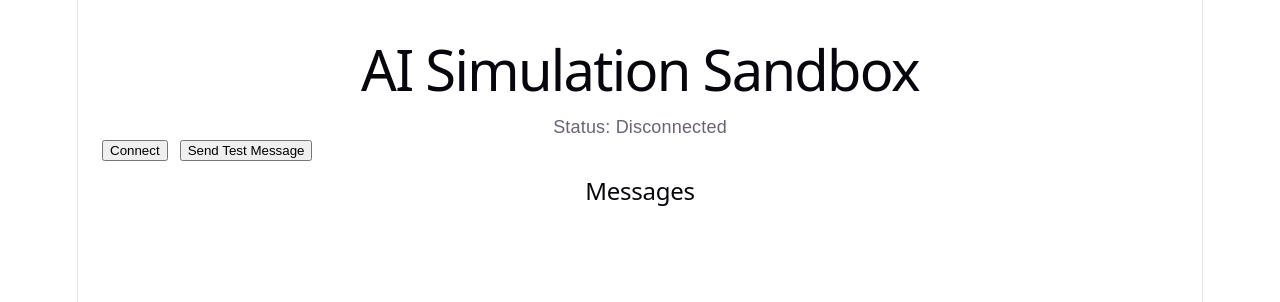
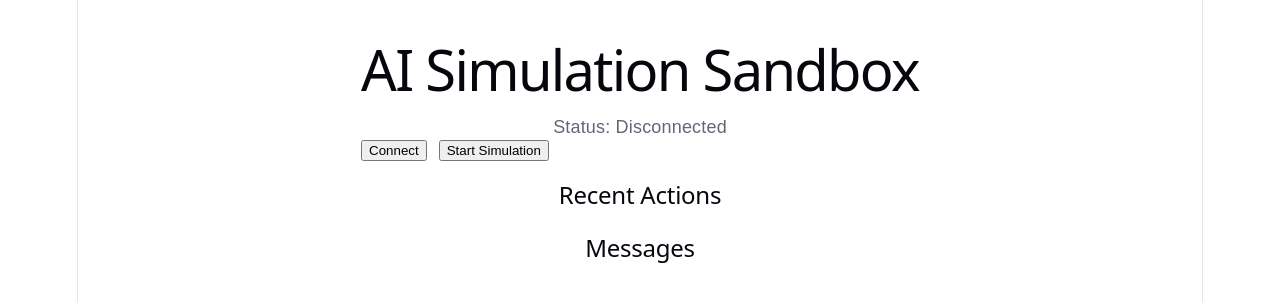
Before and after one commit to Buck0730/ai-sandbox-frontend, a React (Vite) app in the folder AI-Agents/: page / in a window 1280 px wide. Shown: the top 302 px of the page. Built offline with nearby package versions, Linux system fonts and the light colour scheme.

Commit message:
Show simulation state in frontend

```diff
--- a/AI-Agents/src/App.jsx
+++ b/AI-Agents/src/App.jsx
@@ -3,6 +3,9 @@ import { useEffect, useRef, useState } from "react";
 export default function App() {
   const [status, setStatus] = useState("Disconnected");
   const [messages, setMessages] = useState([]);
+  const [world, setWorld] = useState(null);
+  const [round, setRound] = useState(null);
+  const [recentActions, setRecentActions] = useState([]);
   const socketRef = useRef(null);
 
   const connectWebSocket = () => {
@@ -18,7 +21,16 @@ export default function App() {
     };
 
     ws.onmessage = (event) => {
+      const data = JSON.parse(event.data);
+
+      if (data.type === "simulation_update") {
+        setRound(data.round);
+        setWorld(data.world);
+        setRecentActions(data.recent_actions || []);
+        setMessages((prev) => [...prev, "Received simulation update"]);
+      } else {
         setMessages((prev) => [...prev, `Received: ${event.data}`]);
+      }
     };
 
     ws.onclose = () => {
@@ -37,7 +49,7 @@ export default function App() {
     if (socketRef.current && socketRef.current.readyState === WebSocket.OPEN) {
       const payload = {
         action: "sendMessage",
-      message: "hello from browser"
+        command: "start_simulation"
       };
 
       socketRef.current.send(JSON.stringify(payload));
@@ -56,13 +68,51 @@ export default function App() {
   }, []);
 
   return (
-    <div style={{ padding: "24px", fontFamily: "Arial" }}>
+    <div style={{ padding: "24px", fontFamily: "Arial", maxWidth: "1100px", margin: "0 auto" }}>
       <h1>AI Simulation Sandbox</h1>
       <p>Status: {status}</p>
 
-      <div style={{ display: "flex", gap: "12px", marginBottom: "16px" }}>
+      <div style={{ display: "flex", gap: "12px", marginBottom: "20px" }}>
         <button onClick={connectWebSocket}>Connect</button>
-        <button onClick={sendMessage}>Send Test Message</button>
+        <button onClick={sendMessage}>Start Simulation</button>
+      </div>
+
+      {round !== null && <h2>Round: {round}</h2>}
+
+      {world && (
+        <div
+          style={{
+            display: "grid",
+            gridTemplateColumns: "repeat(3, 1fr)",
+            gap: "12px",
+            marginBottom: "24px"
+          }}
+        >
+          {Object.entries(world).map(([key, value]) => (
+            <div
+              key={key}
+              style={{
+                border: "1px solid #ccc",
+                borderRadius: "8px",
+                padding: "12px",
+                background: "#f7f7f7",
+                color: "#111"
+              }}
+            >
+              <strong>{key.replaceAll("_", " ")}</strong>
+              <div>{value}</div>
+            </div>
+          ))}
+        </div>
+      )}
+
+      <div style={{ marginBottom: "24px" }}>
+        <h2>Recent Actions</h2>
+        <ul>
+          {recentActions.map((action, index) => (
+            <li key={index}>{action}</li>
+          ))}
+        </ul>
       </div>
 
       <div>
```
Lines whose indentation alone changed are shown as unchanged.
